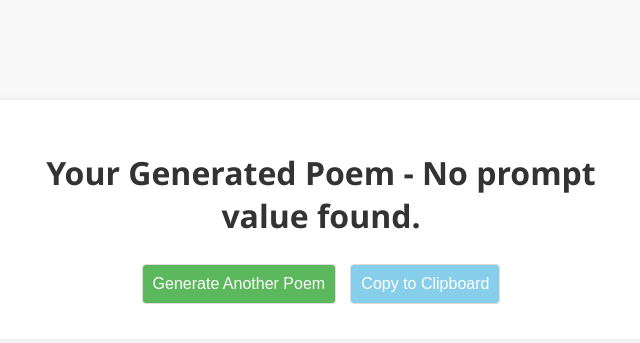
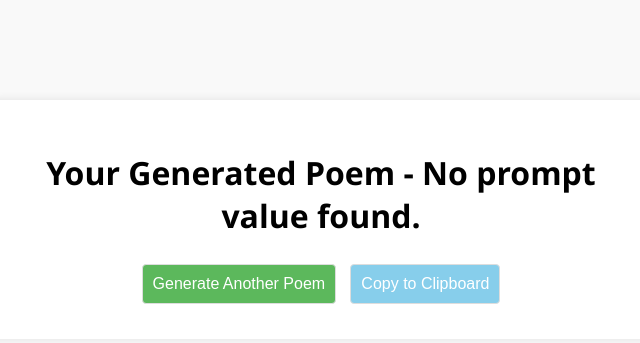
Before and after one commit to Ifihan/poem, a Flask app: template templates/response.html in a window 1280 px wide. Shown: the top 343 px of the page, without its empty margins (319-959 px from the left). Run offline with Flask 3, Linux system fonts and the light colour scheme; the template is opened without the code that fills it, so the values that code supplies are empty.

Commit message:
chore: fixed all errors

```diff
--- a/templates/response.html
+++ b/templates/response.html
@@ -5,7 +5,7 @@
     <meta charset="UTF-8">
     <meta name="viewport" content="width=device-width, initial-scale=1.0">
     <title>Poem Result</title>
-    <link rel="stylesheet" href="../assets/style.css">
+    <link rel="stylesheet" href="../static/style.css">
 
 
     <style>
@@ -17,7 +17,9 @@
             box-shadow: 0px 0px 10px rgba(0, 0, 0, 0.1);
             border-radius: 8px;
         }
-
+        .header {
+            color: black;
+        }
 
         #poem {
             text-align: left;
@@ -63,7 +65,7 @@
 
 <body>
     <div id="container">
-        <h1>Your Generated Poem - <span id="displayPrompt"></span></h1>
+        <h1 class="header">Your Generated Poem - <span id="displayPrompt"></span></h1>
         <div id="poem">{{ poem }}</div>
         <div class="button-container">
             <button id="generate-btn" onclick="window.location.href='/'">Generate Another Poem</button>
```
Also changed, not shown: templates/index.html (+23 -1 lines), static/style.css (renamed from assets/style.css).
